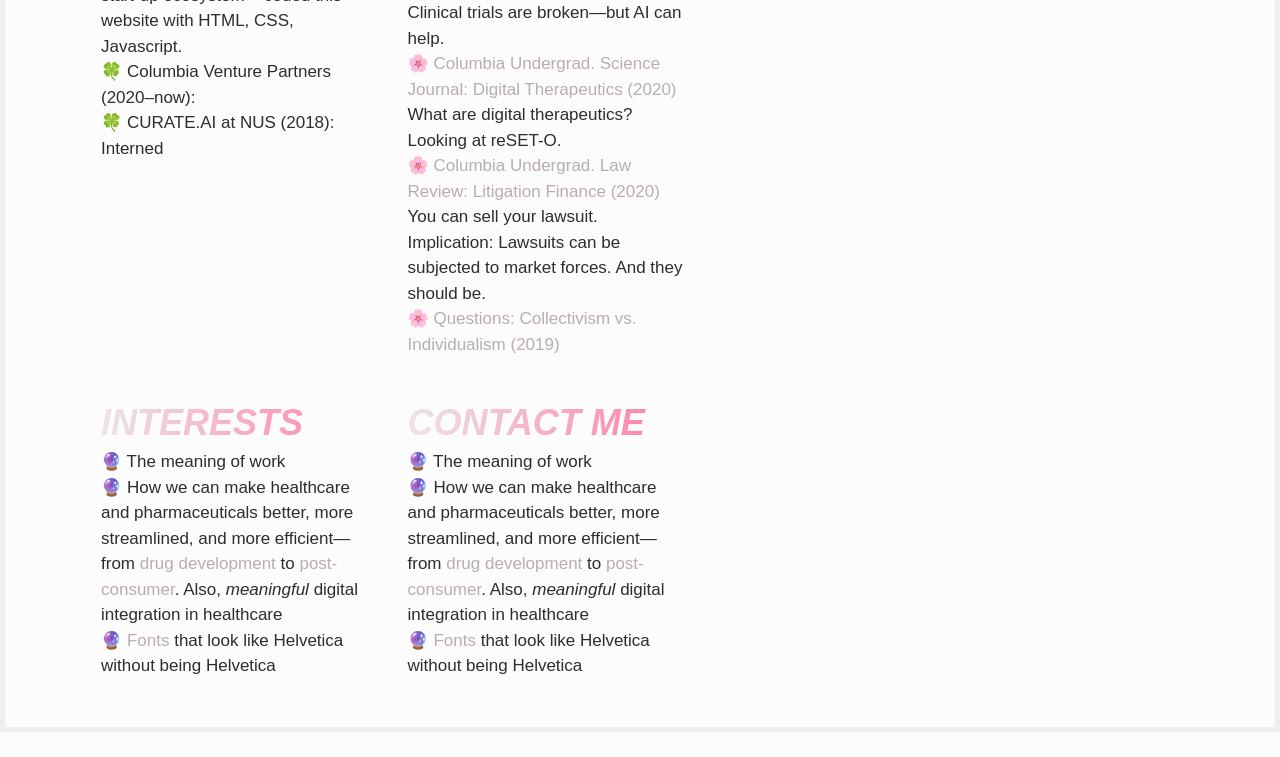
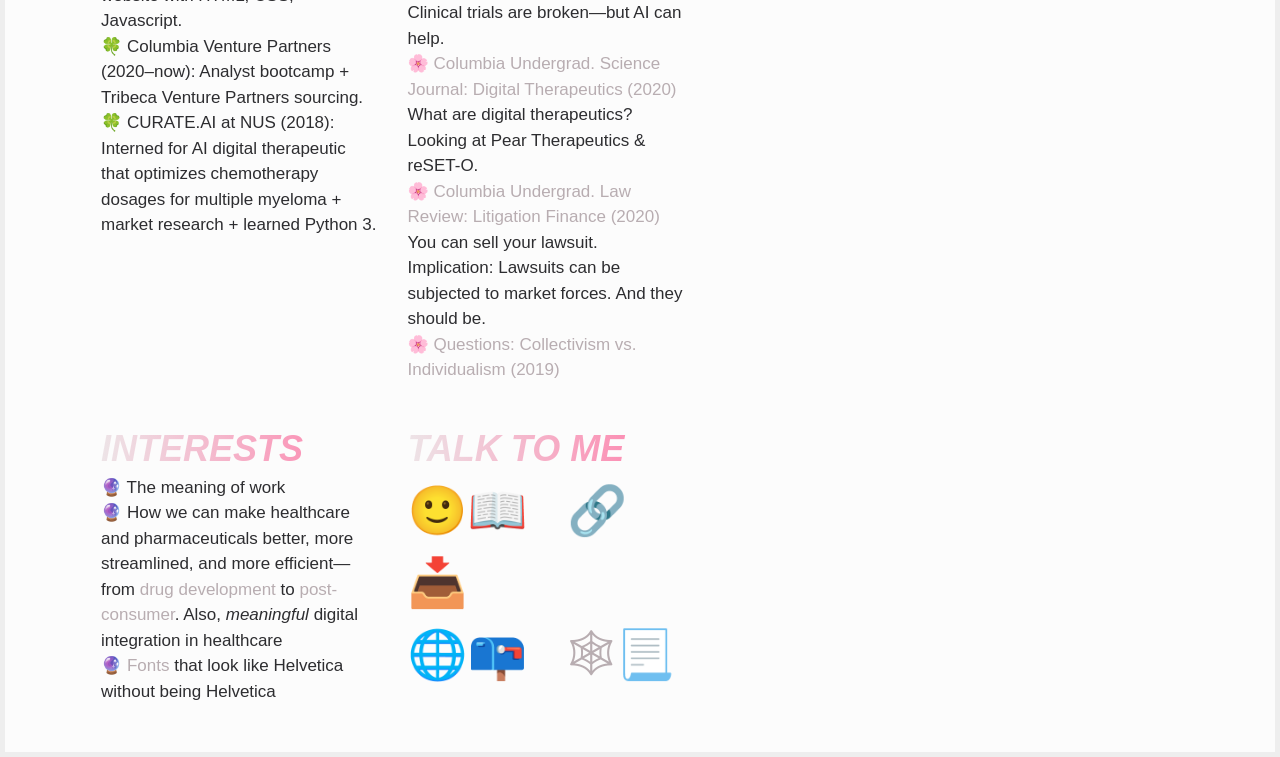
Before and after one commit to lyragao/lyragao.github.io, a plain HTML site: page index.html in a window 1280 px wide. Shown: the part 466-1223 px from the top of the page. Before the commit the page ends 1198 px from the top, so only its background shows below. Drawn offline with nearby package versions, Linux system fonts and the light colour scheme; a web font is replaced by a local one.

Commit message:
added contact section + filled out work

```diff
--- a/index.html
+++ b/index.html
@@ -33,11 +33,12 @@
           <div class = "col">
             <h2>STUFF I DID</h2>
             <p>
-            🍀 Plug and Play (2021): <br>
             🍀 JADE (2021): Visited cool companies + learned about NYC start-up ecosystem +
             coded this website with HTML, CSS, Javascript. <br>
-            🍀 Columbia Venture Partners (2020–now): <br>
-            🍀 CURATE.AI at NUS (2018): Interned <br>
+            🍀 Columbia Venture Partners (2020–now): Analyst bootcamp + Tribeca Venture
+            Partners sourcing.<br>
+            🍀 CURATE.AI at NUS (2018): Interned for AI digital therapeutic that optimizes
+            chemotherapy dosages for multiple myeloma + market research + learned Python 3.<br>
             </p>
           </div>
 
@@ -49,7 +50,7 @@
             Clinical trials are broken—but AI can help. <br>
             🌸 <a href="https://journals.library.columbia.edu/index.php/cusj/blog/view/242">
             Columbia Undergrad. Science Journal: Digital Therapeutics (2020)</a> <br>
-            What are digital therapeutics? Looking at reSET-O. <br>
+            What are digital therapeutics? Looking at Pear Therapeutics & reSET-O. <br>
             🌸 <a href="https://www.culawreview.org/journal/litigation-funding-the-case-for-new-york-to-revise-section-489">
             Columbia Undergrad. Law Review: Litigation Finance (2020)</a> <br>
             You can sell your lawsuit. Implication: Lawsuits can be subjected to market forces. And they should be.<br>
@@ -81,17 +82,18 @@
             </div>
 
           <div class = "col">
-            <h2>CONTACT ME</h2>
-            <p>
-            🔮 The meaning of work <br>
-            🔮 How we can make healthcare and pharmaceuticals better,
-            more streamlined, and more efficient—from
-            <a href = "https://www2.deloitte.com/us/en/pages/life-sciences-and-health-care/articles/drug-development-approval.html">
-            drug development</a> to
-            <a href="https://www.mckinsey.com/industries/pharmaceuticals-and-medical-products/our-insights/using-ethnography-to-translate-behavior-to-value-in-medical-devices">
-            post-consumer</a>. Also, <i> meaningful </i>digital integration in healthcare <br>
-            🔮 <a href ="https://www.smashingmagazine.com/2014/12/the-good-the-bad-and-the-great-examples-of-web-typography/">
-            Fonts</a> that look like Helvetica without being Helvetica
+            <h2>TALK TO ME</h2>
+            <p class="icon">
+            <a href = "https://www.facebook.com/zhiroug/">
+            🙂📖 </a>
+            &nbsp;
+            <a href="https://www.linkedin.com/in/lyragao/">
+            🔗📥</a> <br>
+            <a href ="mailto:zg2388@columbia.edu">
+            🌐📪</a>
+            &nbsp;
+            <a href ="mailto:zg2388@columbia.edu">
+            🕸📃</a>
             </p>
           </div>
 
@@ -100,8 +102,8 @@
     <br> <br>
 
     <!-- JAVASCRIPT + JQUERY INSTALLATION-->
-    <script src="./is/index.js"></script>
-    <script src="https://code.jquery.com/jquery-3.3.1.min.js" crossorigin="anonymous"></script>
+    <script src="https://ajax.googleapis.com/ajax/libs/jquery/2.1.3/jquery.min.js"></script>
+    <script src="./js/index.js"></script>
 
   </body>
 
```
